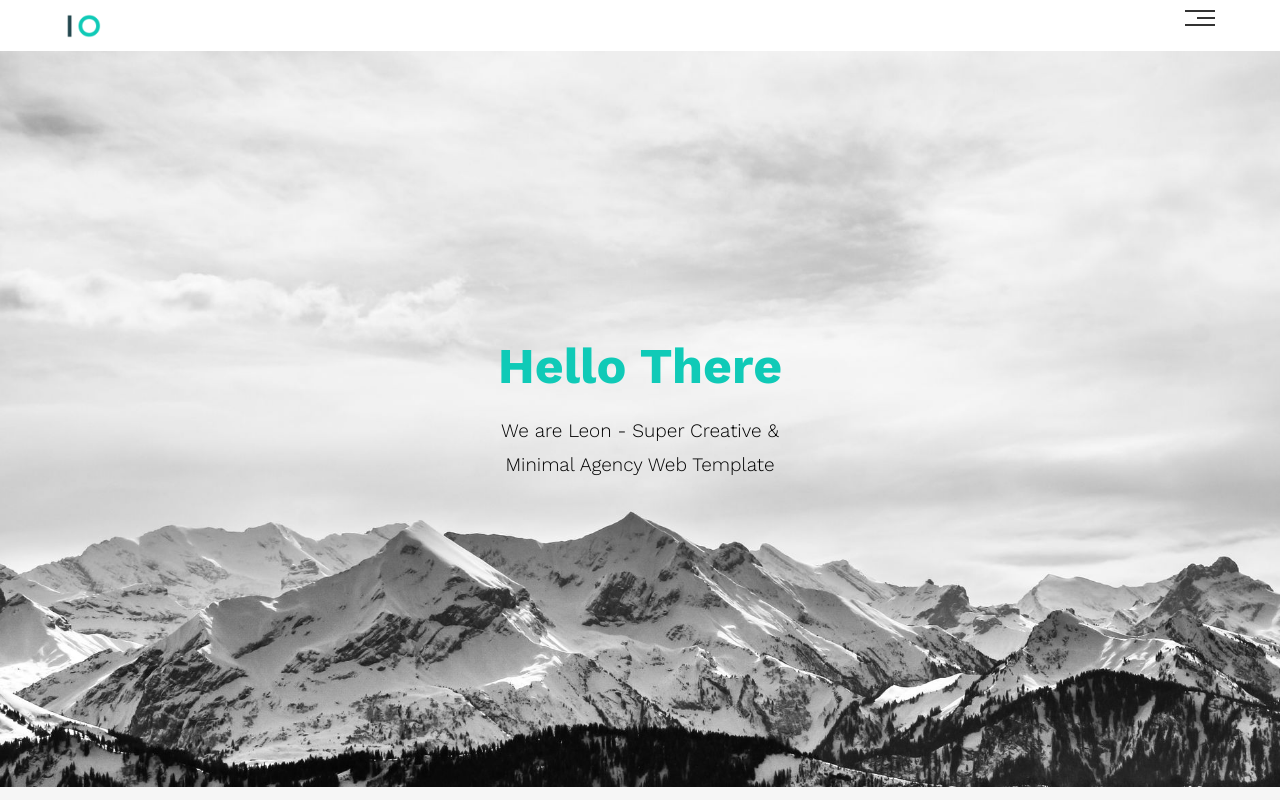
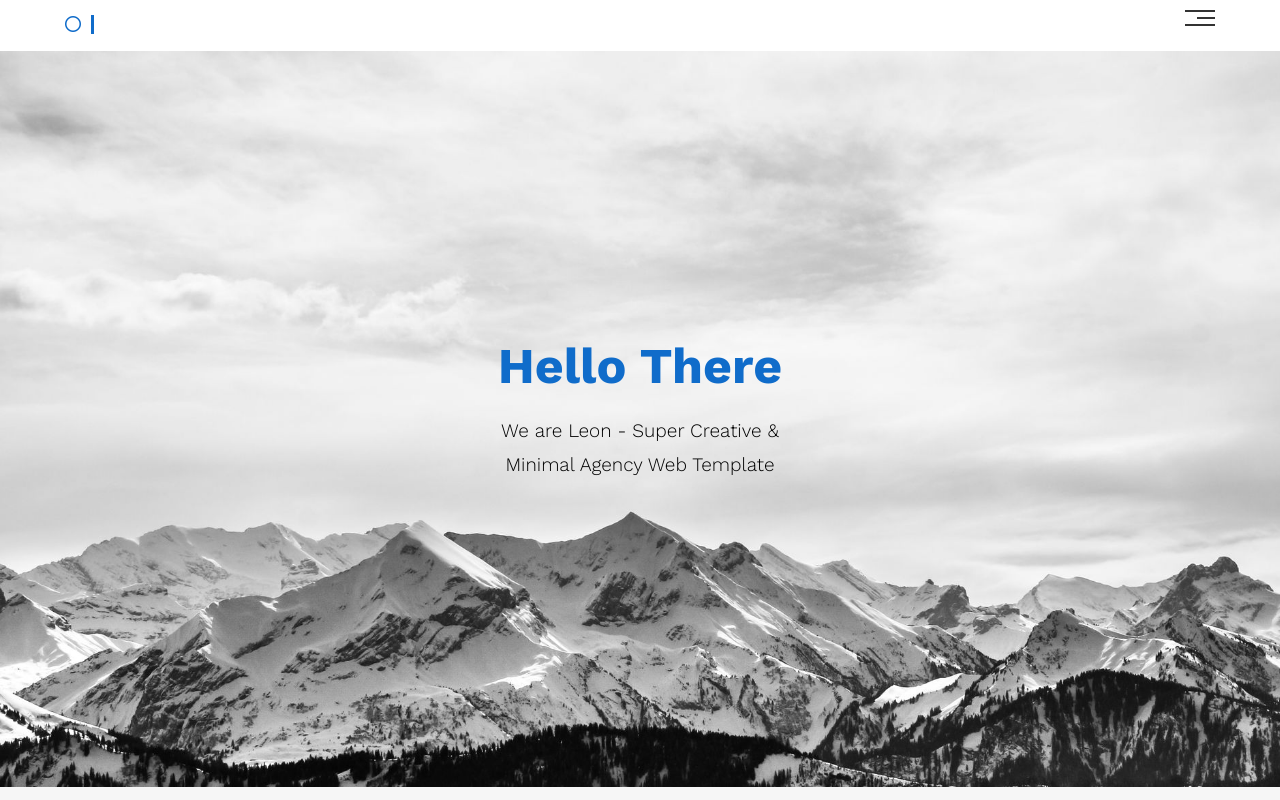
Before and after one commit to IbrahimBz/leon-Template, a plain HTML site: page index.html in a window 1280 px wide. Shown: the top 800 px of the page. Drawn offline with nearby package versions, Linux system fonts and the light colour scheme.

Commit message:
Change Icon And Color

```diff
--- a/css/leon.css
+++ b/css/leon.css
@@ -1,6 +1,6 @@
 /* start var */
 :root {
-  --main-color: #10cab7;
+  --main-color: #106cca;
   --secandary-color: #2c4755;
   --section-padding: 60px;
   --section-background: #f6f6f6;
@@ -14,7 +14,6 @@
   -moz-box-sizing: border-box;
   -ms-box-sizing: border-box;
   box-sizing: border-box;
-
 }
 
 html {
@@ -24,8 +23,7 @@ html {
 }
 
 body {
-  font-family: 'Work Sans', sans-serif;
-
+  font-family: "Work Sans", sans-serif;
 }
 
 .container {
@@ -67,7 +65,7 @@ body {
   letter-spacing: -3px;
 }
 
-.special-heading+p {
+.special-heading + p {
   text-align: center;
   margin-top: -30px;
   color: #777;
@@ -75,12 +73,12 @@ body {
   font-size: 20px;
 }
 
-@media (max-width:767px) {
+@media (max-width: 767px) {
   .special-heading {
     font-size: 60px;
   }
 
-  .special-heading+p {
+  .special-heading + p {
     margin-top: -20px;
   }
 }
@@ -94,19 +92,24 @@ header .container {
   display: flex;
   justify-content: space-between;
   align-items: center;
-
 }
 
 header .logo {
-  width: 60px;
+  width: 100px;
+  color: var(--main-color);
+  display: block;
 }
-
+header .logo span {
+  background-color: var(--main-color);
+  border-right: solid 3px;
+  margin-left: 10px;
+}
 header .links {
   position: relative;
 }
 
 header .links:hover ul {
-  display: block
+  display: block;
 }
 
 header .links:hover .icon span:nth-child(2) {
@@ -133,7 +136,7 @@ header .links .icon span:first-child {
 
 header .links .icon span:nth-child(2) {
   width: 60%;
-  transition: var(--main-duration)
+  transition: var(--main-duration);
 }
 
 header .links .icon span:last-child {
@@ -161,7 +164,6 @@ header .links .icon span:last-child {
   border-color: transparent transparent var(--section-background) transparent;
   border-style: solid;
   border-width: 10px;
-
 }
 
 .links ul li a {
@@ -173,7 +175,7 @@ header .links .icon span:last-child {
 }
 
 .links ul li a:hover {
-  padding-left: 30px
+  padding-left: 30px;
 }
 
 .links ul li:not(:last-child) {
@@ -229,7 +231,6 @@ header .links .icon span:last-child {
   padding: 20px;
   text-align: center;
   margin-bottom: 30px;
-
 }
 
 .feat h3 {
@@ -252,7 +253,6 @@ header .links .icon span:last-child {
 .services {
   padding-top: var(--section-padding);
   padding-bottom: var(--section-padding);
-
 }
 
 .services-content {
@@ -265,13 +265,12 @@ header .links .icon span:last-child {
 .services-content .svr {
   display: flex;
   margin-bottom: 40px;
-
 }
 
-@media (max-width:767px) {
+@media (max-width: 767px) {
   .services-content .svr {
     flex-direction: column;
-    text-align: center
+    text-align: center;
   }
 }
 
@@ -281,14 +280,11 @@ header .links .icon span:last-child {
   padding-right: 10px;
 }
 
-
-
 .services .services-content .srv .text {
   flex: 1;
 }
 
 .services-content .svr .text h3 {
-
   margin: 0 0 20px;
 }
 
@@ -315,7 +311,7 @@ header .links .icon span:last-child {
   z-index: -1;
 }
 
-@media (max-width:1199px) {
+@media (max-width: 1199px) {
   .services .container .image {
     display: none;
   }
@@ -345,16 +341,13 @@ img {
   flex-direction: column;
   background-color: white;
   height: 397px;
-
-
 }
 
 .Portfolio .container .card .info {
   padding: 20px;
-
 }
 
-@media (max-width:767px) {
+@media (max-width: 767px) {
   .Portfolio .container .card .info {
     text-align: center;
   }
@@ -371,7 +364,6 @@ img {
 
 .Portfolio .container .card img {
   width: 100%;
-
 }
 
 /* end the section of Portfolio */
@@ -401,7 +393,7 @@ img {
 }
 
 .about .about-content .image::before {
-  content: '';
+  content: "";
   position: absolute;
   background-color: #ebeced;
   width: 100px;
@@ -412,7 +404,7 @@ img {
 }
 
 .about .about-content .image::after {
-  content: '';
+  content: "";
   position: absolute;
   border-left: 80px solid var(--main-color);
   border-bottom: 80px solid var(--main-color);
@@ -423,7 +415,7 @@ img {
   z-index: -1;
 }
 
-@media (max-width:992px) {
+@media (max-width: 992px) {
   .about .about-content {
     flex-direction: column;
     justify-content: center;
@@ -448,7 +440,6 @@ img {
   font-weight: bold;
   padding-bottom: 35px;
   line-height: 2;
-
 }
 
 .about .about-content .text hr {
@@ -476,7 +467,6 @@ img {
 
 .contact .content-contact .info {
   text-align: center;
-
 }
 
 .contact .content-contact .info p:first-child {
@@ -488,8 +478,7 @@ img {
   margin-bottom: 15px;
 }
 
-@media (max-width:767px) {
-
+@media (max-width: 767px) {
   .contact .content-contact .info p:first-child,
   .contact .content-contact .info a {
     font-size: 25px;
--- a/index.html
+++ b/index.html
@@ -20,7 +20,10 @@
 <body>
     <header>
         <div class="container">
-            <img class="logo" src="./imags/logo.png" alt="error 404" />
+            <span class="logo">
+                <i class="fa-sharp fa-regular fa-circle"></i>
+                <span class="stick"></span>
+            </span>
             <div class="links">
                 <span class="icon">
                     <span></span>
```
Also changed, not shown: imags/logo.png (deleted).
